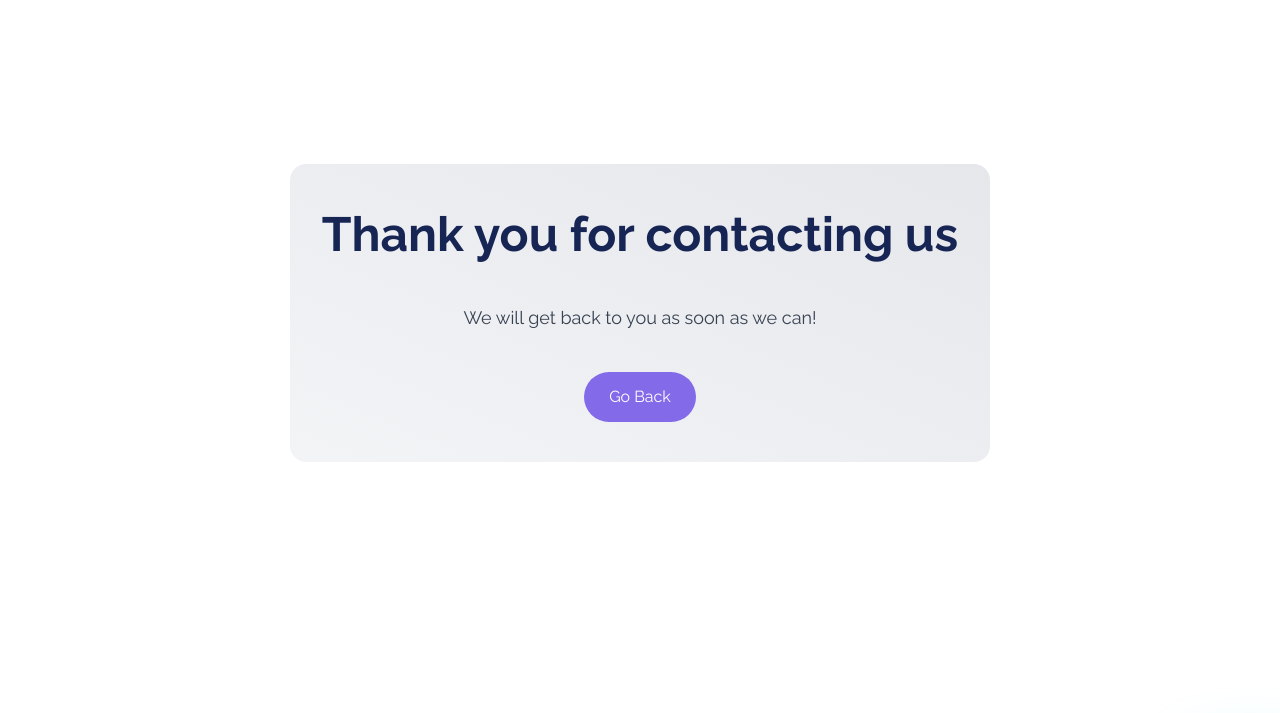
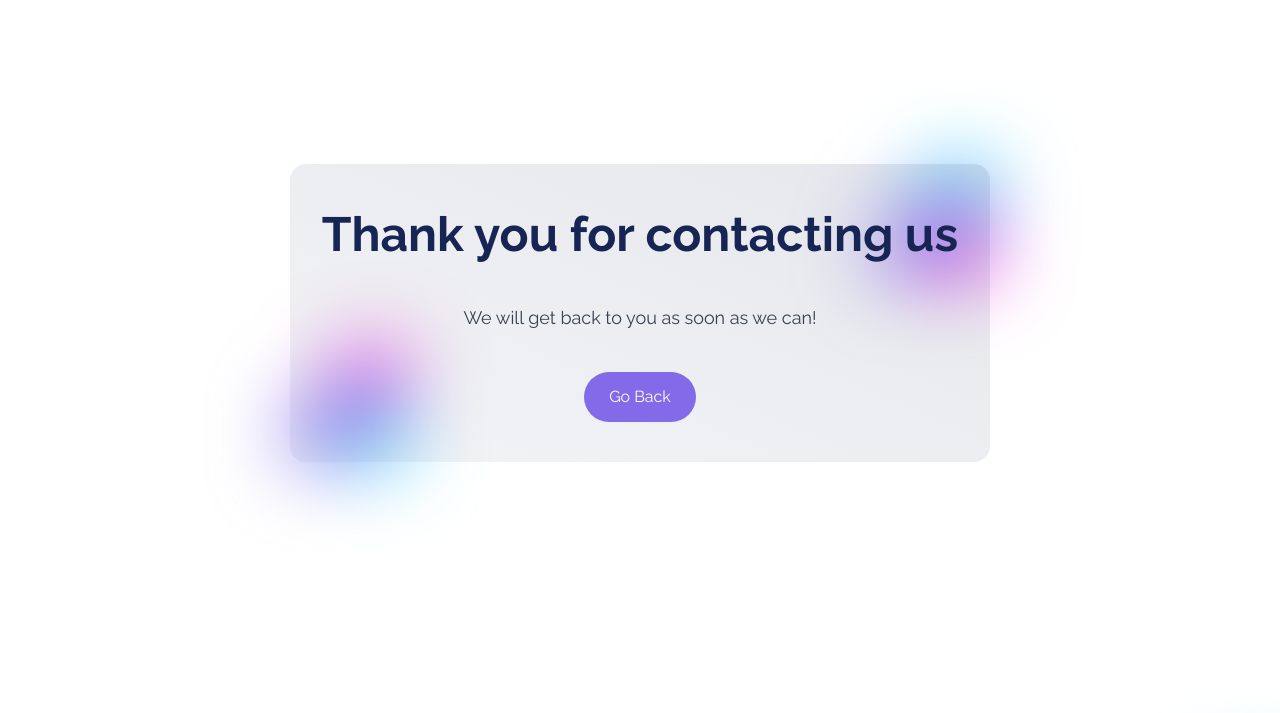
Before and after one commit to JustinDosaj/purple-planet, an Astro site: page /success in a window 1280 px wide. Shown: the part 87-800 px from the top of the page. Built offline with nearby package versions, Linux system fonts and the light colour scheme; Astro itself is replaced by a stand-in of ours.

Commit message:
Update SuccessPage.astro

```diff
--- a/src/components/sections/SuccessPage.astro
+++ b/src/components/sections/SuccessPage.astro
@@ -9,6 +9,33 @@ import Paragraph from "../shared/Paragraph.astro";
     <div
       class="w-full relative py-8 md:py-10 px-6 md:px-8 rounded-2xl bg-gradient-to-tr from-gray-100 to-gray-200 dark:from-gray-900"
     >
+    <div class="invisible sm:visible absolute flex right-0 top-0 h-full w-full justify-end">
+        <div class="w-28 h-28 overflow-hidden flex rounded-xl relative blur-2xl">
+            <span
+              class="absolute w-16 h-16 -top-1 -right-1 bg-primaryteal rounded-md rotate-45"
+            ></span>
+            <span
+              class="absolute w-16 h-16 -bottom-1 -right-1 bg-primarypink rounded-md rotate-45"
+            ></span>
+            <span
+              class="absolute w-16 h-16 -bottom-1 -left-1 bg-primary rounded-md rotate-45"
+            ></span>
+          </div>
+      </div>
+
+      <div class="invisible sm:visible absolute left-0 bottom-0 h-full w-full flex items-end">
+        <div class="w-28 h-28 overflow-hidden flex rounded-xl relative blur-2xl">
+            <span
+              class="absolute w-16 h-16 -top-1 -right-1 bg-primarypink rounded-md rotate-45"
+            ></span>
+            <span
+              class="absolute w-16 h-16 -bottom-1 -right-1 bg-primaryteal rounded-md rotate-45"
+            ></span>
+            <span
+              class="absolute w-16 h-16 -bottom-1 -left-1 bg-primary rounded-md rotate-45"
+            ></span>
+          </div>
+      </div>
       <div class="mx-auto text-center max-w-xl md:max-w-2xl relative">
         <h1
           class="text-3xl/tight sm:text-4xl/tight md:text-5xl/tight
```
